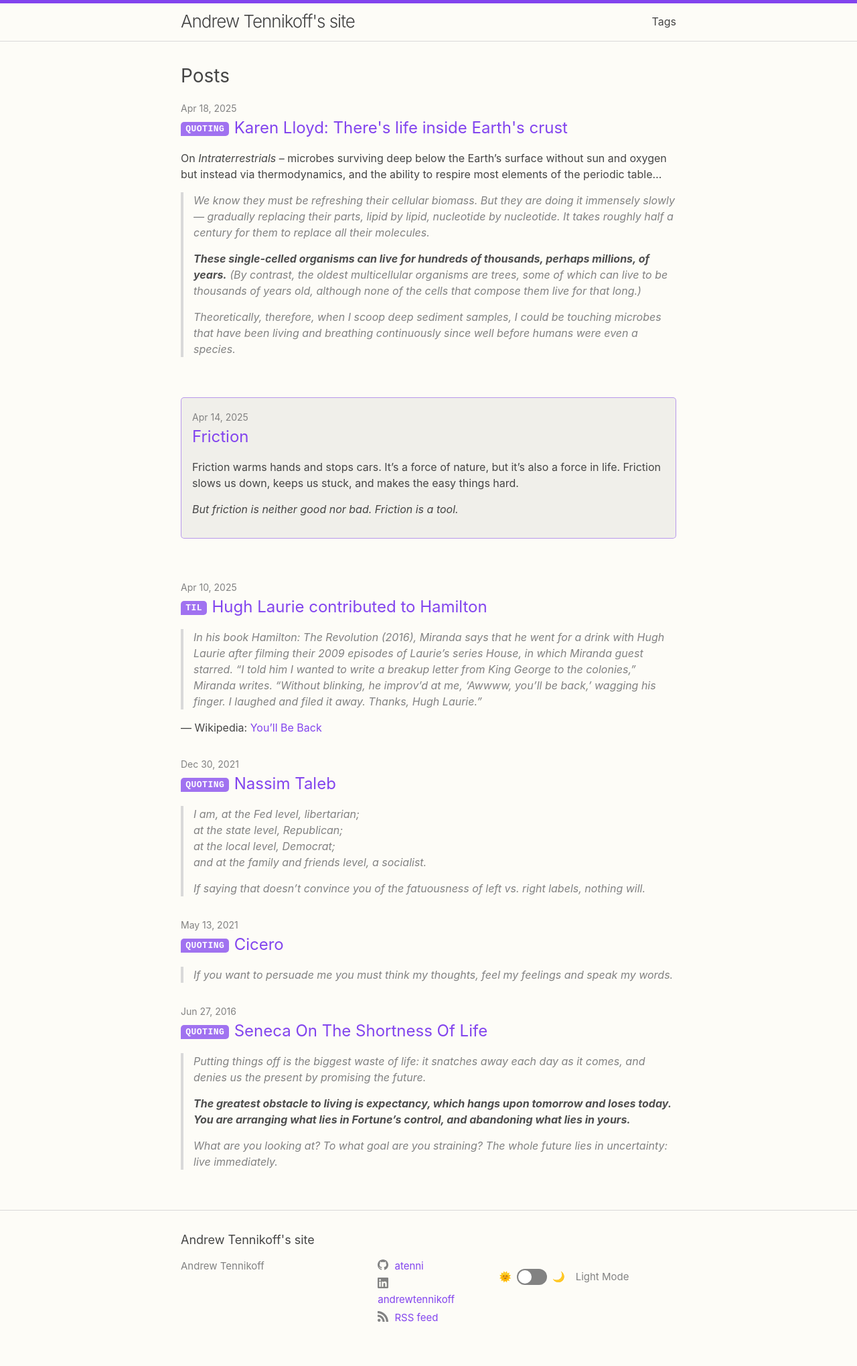
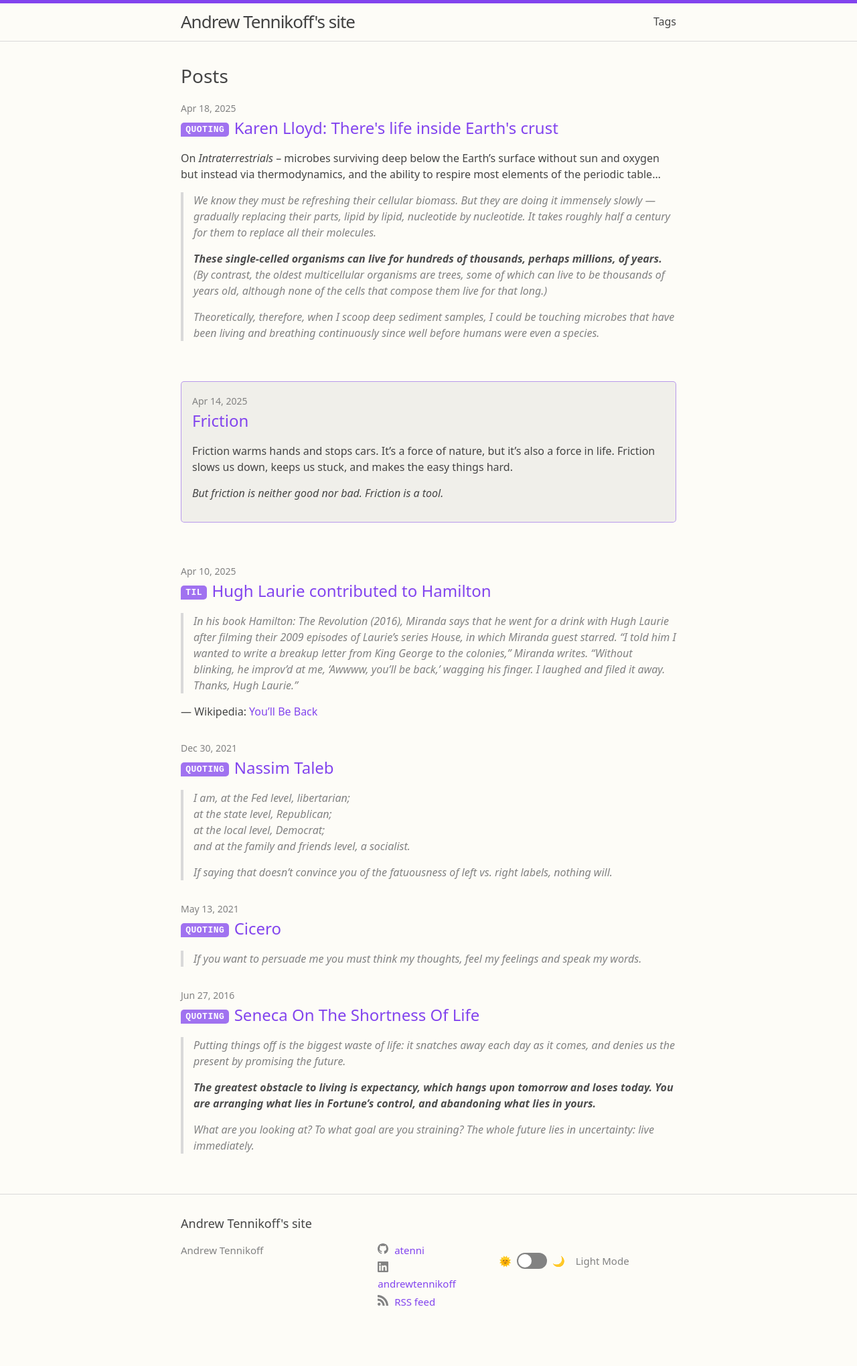
Before and after one commit to atenni/atenni.github.io, a Jekyll site: the page built from index.md, in a window 1280 px wide. Shown: the whole page at 67% size. Built offline with Jekyll 4.4.1, drawn with Linux system fonts in a browser that asks for light colours; after the commit the page ends 2015 px from its top, so only the background shows below that.

Commit message:
style: update font family stacks

```diff
--- a/assets/css/variables.css
+++ b/assets/css/variables.css
@@ -4,10 +4,15 @@
   /* Enable light-dark() for CSS themes */
   color-scheme: light dark;
 
+  --sans-serif-font-family:
+    system-ui, "Segoe UI", Roboto, Helvetica, Arial, sans-serif,
+    "Apple Color Emoji", "Segoe UI Emoji", "Segoe UI Symbol";
+  --serif-font-family: "Georgia", "Palatino", serif;
+  --mono-font-family: monospace; /* TODO: refine this later on... */
+
+  --base-font-family: var(--sans-serif-font-family);
+
   /* Common variables */
-  --base-font-family:
-    -apple-system, BlinkMacSystemFont, "Segoe UI", Roboto, Helvetica, Arial,
-    sans-serif, "Apple Color Emoji", "Segoe UI Emoji", "Segoe UI Symbol";
   --base-font-size: 16px;
   --base-font-weight: 400;
   --small-font-size: calc(var(--base-font-size) * 0.875);
```
